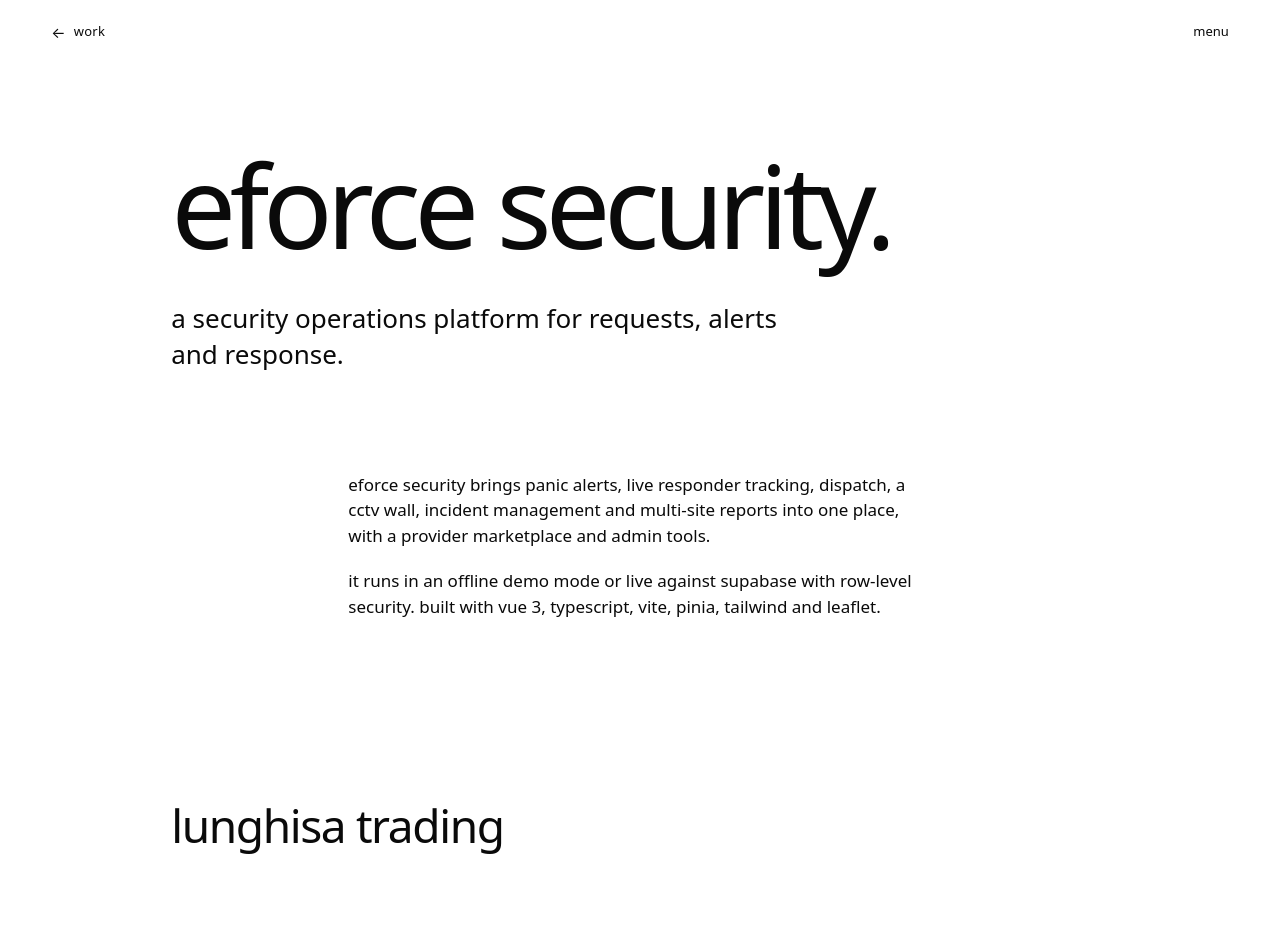
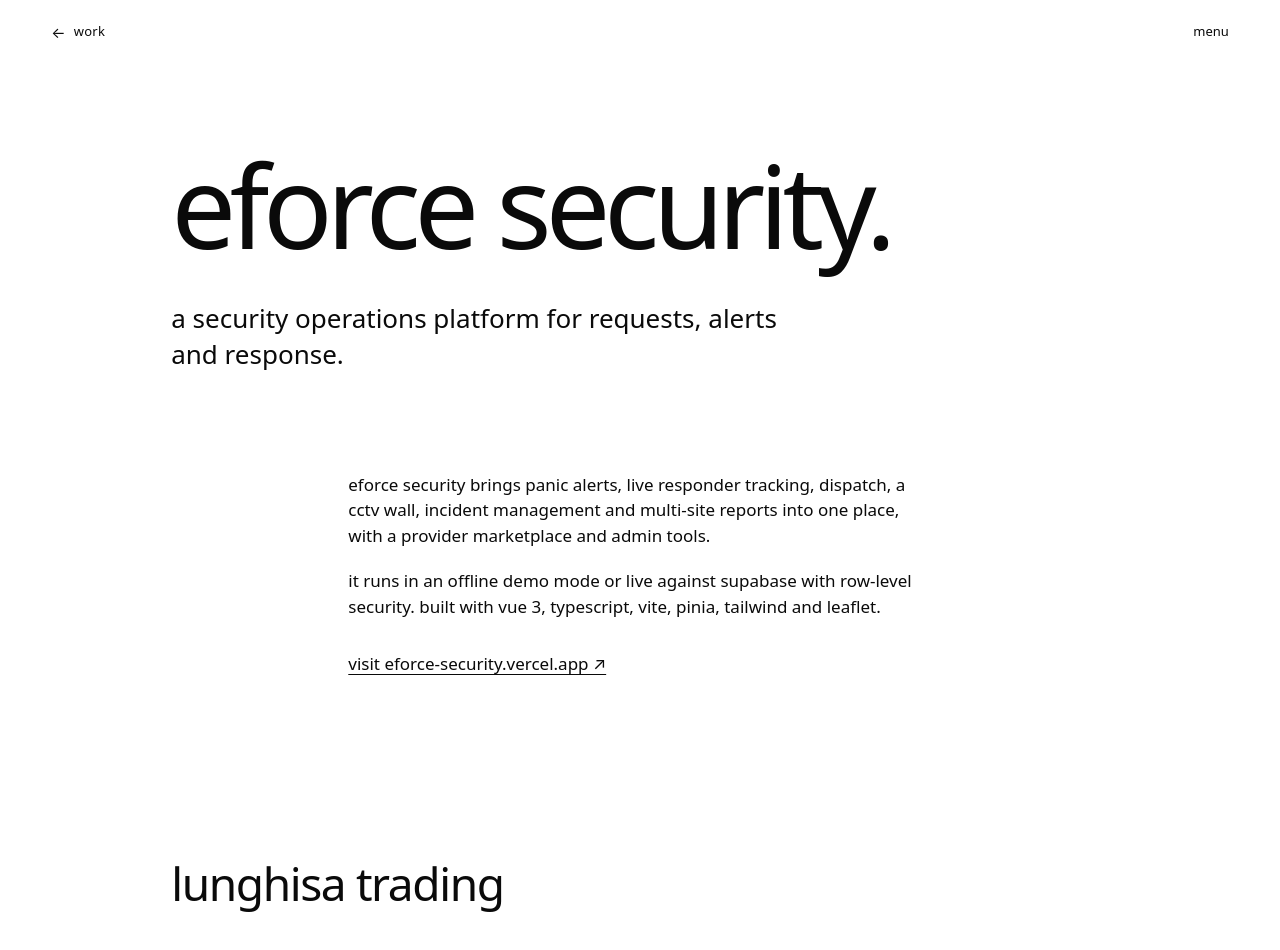
Before and after one commit to GrexHex/grexhex.github.io, a plain HTML site: page eforce-security.html in a window 1280 px wide. Drawn offline with Linux system fonts and the light colour scheme.

Commit message:
Link iscarti and eforce security sites

```diff
--- a/eforce-security.html
+++ b/eforce-security.html
@@ -47,6 +47,10 @@
         <p>it runs in an offline demo mode or live against supabase with row-level security. built with vue 3, typescript, vite, pinia, tailwind and leaflet.</p>
       </div>
 
+      <p class="project__visit">
+        <a href="https://eforce-security.vercel.app" target="_blank" rel="noopener noreferrer">visit eforce-security.vercel.app ↗</a>
+      </p>
+
       <nav class="project__next" aria-label="next project">
         <a href="lunghisa-trading.html">lunghisa trading</a>
       </nav>
```
Also changed, not shown: iscarti.html (+4 -0 lines).
